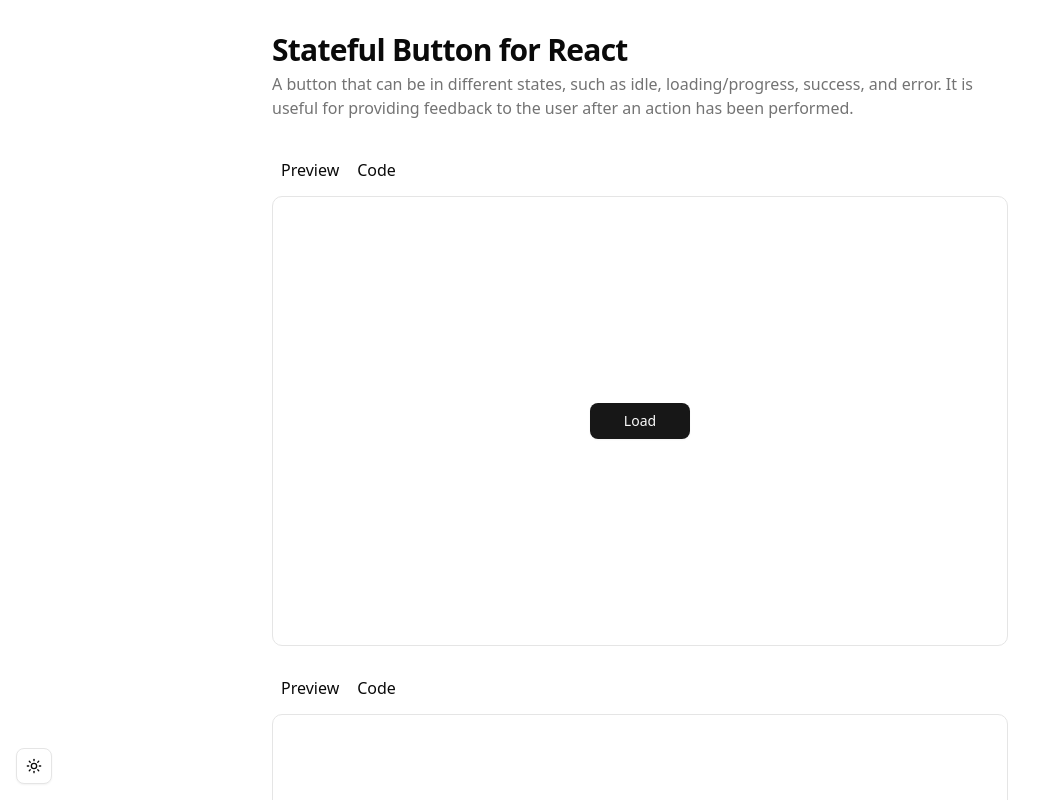
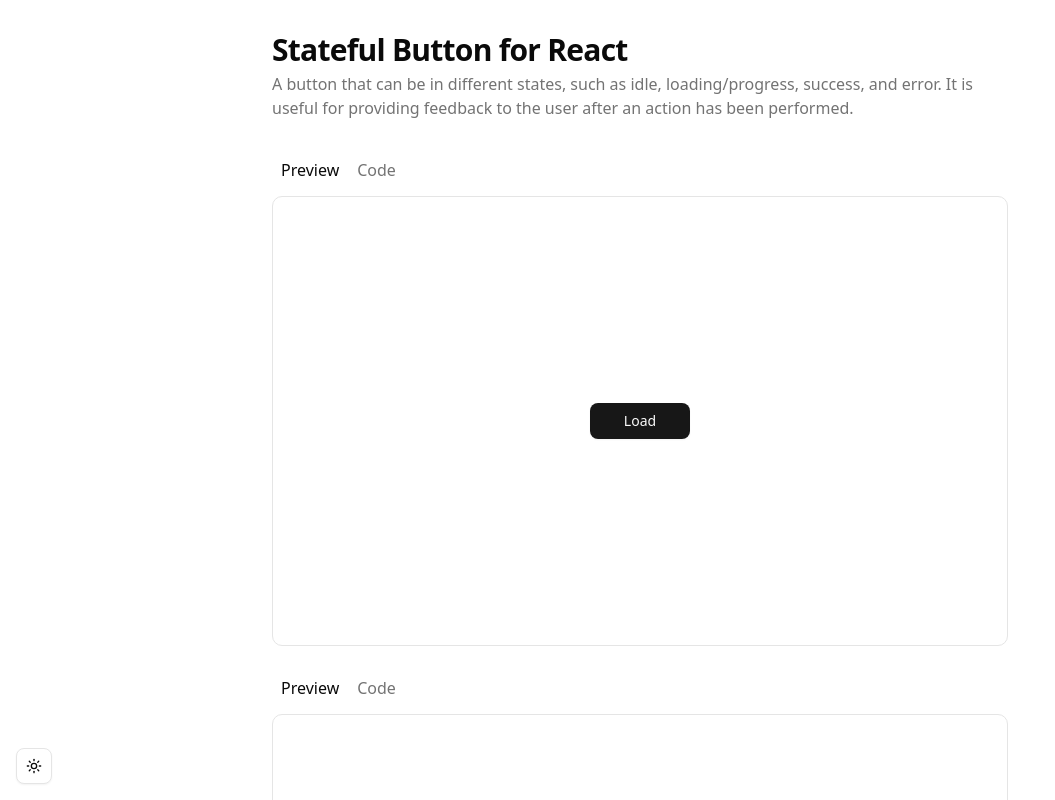
Before and after one commit to nanyx95/Stateful-Button-React, a Next.js app: page / in a window 1280 px wide. Shown: the top 800 px of the page, without its empty margins (0-1055 px from the left). Built offline with nearby package versions, Linux system fonts and the light colour scheme.

Commit message:
fix(tabs): improve visual distinction of active tab in light mode

```diff
--- a/components/ui/tabs.tsx
+++ b/components/ui/tabs.tsx
@@ -27,7 +27,7 @@ function TabsTrigger({ className, ...props }: React.ComponentProps<typeof TabsPr
 		<TabsPrimitive.Trigger
 			data-slot="tabs-trigger"
 			className={cn(
-				"inline-flex h-[calc(100%-1px)] flex-1 items-center justify-center gap-1.5 rounded-md border border-transparent px-2 py-1 text-base font-medium whitespace-nowrap text-foreground transition-colors focus-visible:border-ring focus-visible:ring-[3px] focus-visible:ring-ring/50 focus-visible:outline-1 focus-visible:outline-ring disabled:pointer-events-none disabled:opacity-50 dark:text-muted-foreground dark:data-[state=active]:text-foreground [&_svg]:pointer-events-none [&_svg]:shrink-0 [&_svg:not([class*='size-'])]:size-4",
+				"inline-flex h-[calc(100%-1px)] flex-1 items-center justify-center gap-1.5 rounded-md border border-transparent px-2 py-1 text-base font-medium whitespace-nowrap text-muted-foreground transition-colors focus-visible:border-ring focus-visible:ring-[3px] focus-visible:ring-ring/50 focus-visible:outline-1 focus-visible:outline-ring disabled:pointer-events-none disabled:opacity-50 data-[state=active]:text-foreground dark:text-muted-foreground dark:data-[state=active]:text-foreground [&_svg]:pointer-events-none [&_svg]:shrink-0 [&_svg:not([class*='size-'])]:size-4",
 				className
 			)}
 			{...props}
```
